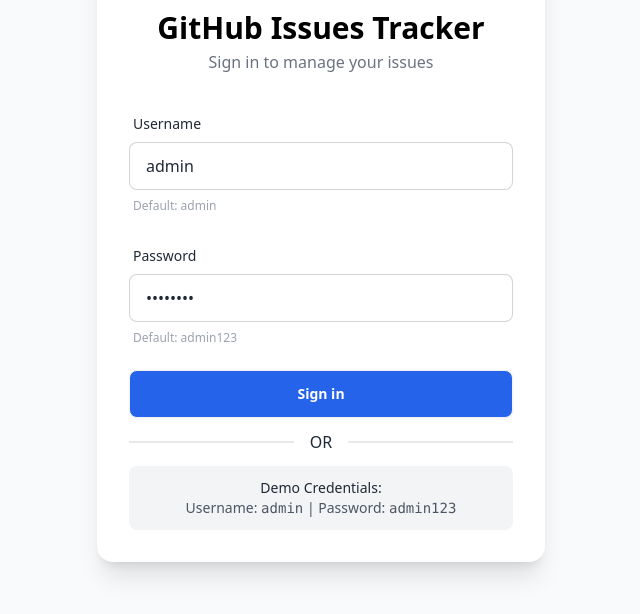
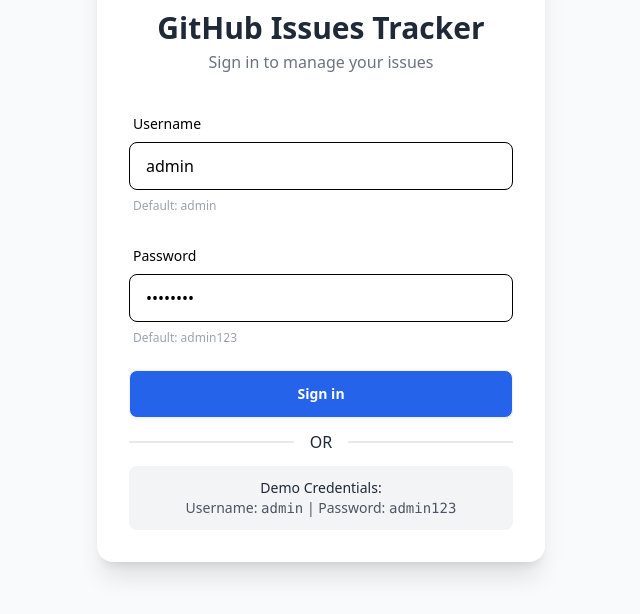
Before and after one commit to tajcreator/api-file-ass5, a plain HTML site: page index.html in a window 1280 px wide. Shown: the part 186-800 px from the top of the page, without its empty margins (319-959 px from the left). Drawn offline with nearby package versions, Linux system fonts and the light colour scheme.

Commit message:
color add

```diff
--- a/index.html
+++ b/index.html
@@ -41,19 +41,19 @@
                 <div class="flex justify-center mb-3">
                      <img src="assets/github-logo.png" alt="">
                 </div>
-                <h2 class="text-3xl text-black font-bold">GitHub Issues Tracker</h2>
+                <h2 class="text-3xl text font-bold">GitHub Issues Tracker</h2>
                 <p class="text-gray-500 mt-1">Sign in to manage your issues</p>
             </div>
             <div class="space-y-4">
                 <div class="form-control">
-                    <label class="label"><span class="label-text">Username</span></label>
-                    <input type="text" id="loginUsername" placeholder="admin" class="input input-bordered w-full" value="admin" />
+                    <label class="label"><span class="label-text text-black">Username</span></label>
+                    <input type="text" id="loginUsername" placeholder="Enter Username" class="input bg-white text-black border-1 border-black input-bordered w-full" value="admin" />
                     <label class="label"><span class="label-text-alt text-gray-400">Default: admin</span></label>
                 </div>
 
                 <div class="form-control">
-                    <label class="label"><span class="label-text">Password</span></label>
-                    <input type="password" id="loginPassword" placeholder="••••••••" class="input input-bordered w-full" value="admin123" />
+                    <label class="label"><span class="label-text text-black">Password</span></label>
+                    <input type="password" id="loginPassword" placeholder="••••••••" class="input  bg-white text-black border-1 border-black input-bordered w-full" value="admin123" />
                       <label class="label"><span class="label-text-alt text-gray-400">Default: admin123</span></label>
                 </div>
                 <button id="loginBtn" class="btn bg-blue-600 text-white w-full">Sign in</button>
@@ -183,7 +183,7 @@
             return displayedIssues.filter(issue => issue.status === currentTab);
         }
 
-        // Format date as m/d/yyyy (like screenshot: 1/15/2024)
+
         function formatDate(isoString) {
             const d = new Date(isoString);
             return d.toLocaleDateString('en-US', { month: 'numeric', day: 'numeric', year: 'numeric' });
@@ -194,7 +194,7 @@
             const p = priority.toLowerCase();
             if (p === 'high') return 'badge-error';
             if (p === 'medium') return 'badge-warning';
-            return 'badge-ghost'; // low or undefined
+            return 'badge-ghost';
         }
 
         // render cards with new design
@@ -211,7 +211,7 @@
                 const created = formatDate(issue.createdAt);
                 const priorityBadge = getPriorityBadge(issue.priority);
 
-                // Build labels with link icon and uppercase (like 🔗 BUG)
+
                 const labelsHtml = issue.labels.map(label =>
                     `<span class="badge bg-amber-600 text-black badge-outline gap-1"><i class="fas fa-link"></i> ${label.toUpperCase()}</span>`
                 ).join(' ');
@@ -291,7 +291,7 @@
             }
         }
 
-        // ========== MODAL (unchanged, matches previous screenshot) ==========
+
         async function openIssueModal(issueId) {
             showLoader(true);
             try {
```
